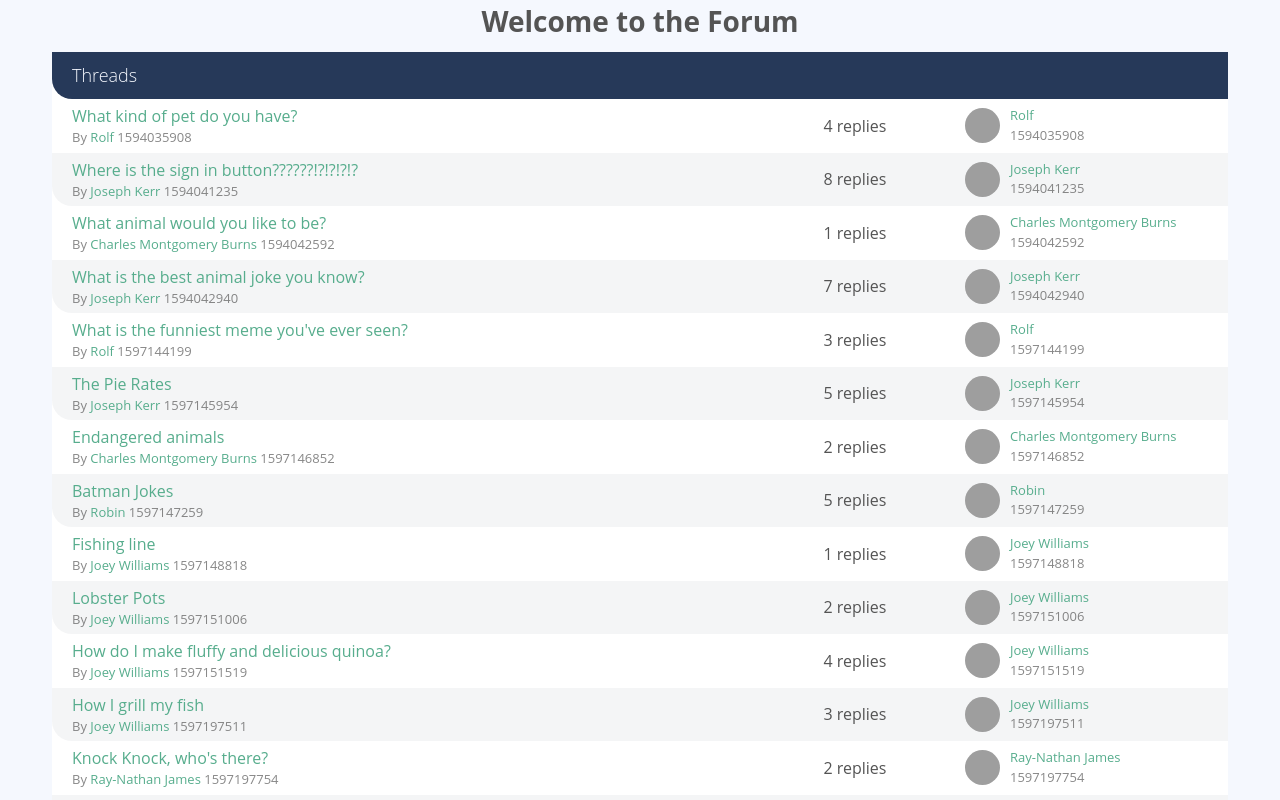
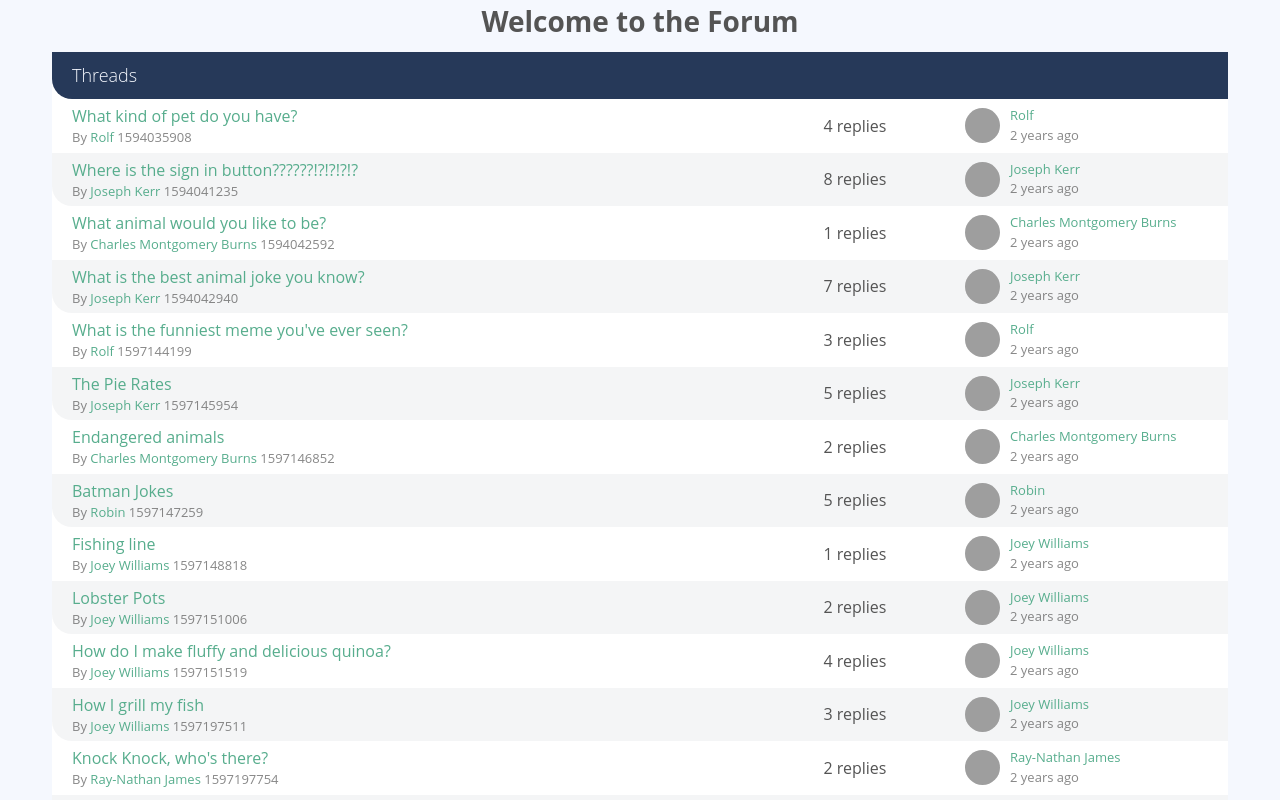
Before and after one commit to atakanteko/vue-forum, a Vue app: page / in a window 1280 px wide. Shown: the top 800 px of the page. Built offline with nearby package versions, Linux system fonts and the light colour scheme; grey boxes are pictures that could not be loaded.

Commit message:
create a base component to handle the dates in the forum

```diff
--- /dev/null
+++ b/src/components/AppDate.vue
@@ -0,0 +1,36 @@
+<template>
+  <span :title="humanFriendlyDate()">
+    {{diffForHumans()}}
+  </span>
+</template>
+
+<script>
+import dayjs from 'dayjs'
+import relativeTime from 'dayjs/plugin/relativeTime'
+import localizeDate from 'dayjs/plugin/localizedFormat'
+dayjs.extend(localizeDate)
+dayjs.extend(relativeTime)
+
+export default {
+  name: "AppDate",
+  inject: ['dateFormatter'],
+  props: {
+    timestamp: {
+      required: true,
+      type: Number,
+    },
+  },
+  methods: {
+    diffForHumans() {
+      return dayjs.unix(this.timestamp).fromNow();
+    },
+    humanFriendlyDate() {
+      return dayjs.unix(this.timestamp).format('llll')
+    }
+  },
+}
+</script>
+
+<style scoped>
+
+</style>
--- a/src/components/PostList.vue
+++ b/src/components/PostList.vue
@@ -23,8 +23,8 @@
         </div>
       </div>
 
-      <div class="post-date text-faded" :title="humanFriendlyDate(post.publishedAt)">
-        {{diffForHumans(post.publishedAt)}}
+      <div class="post-date text-faded">
+        <AppDate :timestamp="post.publishedAt" />
       </div>
 
     </div>
@@ -34,11 +34,8 @@
 
 <script>
 import sourceData from '@/data.json'
-import dayjs from 'dayjs'
-import relativeTime from 'dayjs/plugin/relativeTime'
-import localizeDate from 'dayjs/plugin/localizedFormat'
-dayjs.extend(localizeDate)
-dayjs.extend(relativeTime)
+import AppDate from "@/components/AppDate";
+
 export default {
   name: "PostList",
   inject: ['dateFormatter'],
@@ -47,6 +44,9 @@
       required: true,
       type: Array,
     },
+  },
+  components: {
+    AppDate,
   },
   data() {
     return {
@@ -57,12 +57,6 @@
     userById(userId) {
       return this.users.find(p => p.id === userId)
     },
-    diffForHumans(timestamp) {
-      return this.dateFormatter.unix(timestamp).fromNow()
-    },
-    humanFriendlyDate(timestamp) {
-      return this.dateFormatter.unix(timestamp).format('llll')
-    }
   },
 }
 </script>
--- a/src/components/ThreadList.vue
+++ b/src/components/ThreadList.vue
@@ -20,7 +20,9 @@
             <p class="text-xsmall">
               <a href="#">{{userById(thread.userId).name}}</a>
             </p>
-            <p class="text-xsmall text-faded">{{thread.publishedAt}}</p>
+            <p class="text-xsmall text-faded">
+              <app-date :timestamp="thread.publishedAt" />
+            </p>
           </div>
         </div>
       </div>
@@ -30,9 +32,13 @@
 
 <script>
 import sourceData from "@/data.json";
+import AppDate from "@/components/AppDate";
 
 export default {
   name: "ThreadList",
+  components: {
+    AppDate,
+  },
   data() {
     return {
       posts: sourceData.posts,
--- a/src/components/index.js
+++ /dev/null
@@ -1,9 +0,0 @@
-import PostEditor from "@/components/PostEditor";
-import PostList from "@/components/PostList";
-import ThreadList from "@/components/ThreadList";
-
-export {
-    PostEditor,
-    PostList,
-    ThreadList
-}
--- a/src/main.js
+++ b/src/main.js
@@ -1,9 +1,7 @@
 import { createApp } from 'vue'
 import router from "@/router";
 import App from './App.vue'
-import dayjs from "dayjs";
 
 const forumApp = createApp(App)
-forumApp.provide(/* key */ 'dateFormatter', /* value */ dayjs)
 forumApp.use(router)
 forumApp.mount('#app')
--- a/src/pages/ThreadShow.vue
+++ b/src/pages/ThreadShow.vue
@@ -8,7 +8,8 @@
 
 <script>
 import sourceData from "@/data.json";
-import { PostList, PostEditor } from "@/components";
+import PostList from "@/components/PostList";
+import PostEditor from "@/components/PostEditor";
 
 export default {
   name: "ThreadShow",
--- a/src/pages/index.js
+++ /dev/null
@@ -1,9 +0,0 @@
-import Home from "@/pages/Home";
-import ThreadShow from "@/pages/ThreadShow";
-import NotFound from "@/pages/NotFound";
-
-export {
-    Home,
-    ThreadShow,
-    NotFound
-}
--- a/src/router/index.js
+++ b/src/router/index.js
@@ -1,4 +1,7 @@
-import { Home, ThreadShow, NotFound } from "@/pages";
+import Home from "@/pages/Home";
+import ThreadShow from "@/pages/ThreadShow";
+import NotFound from "@/pages/NotFound";
+
 import { createRouter, createWebHistory } from "vue-router";
 import sourceData from '@/data.json';
 
```
